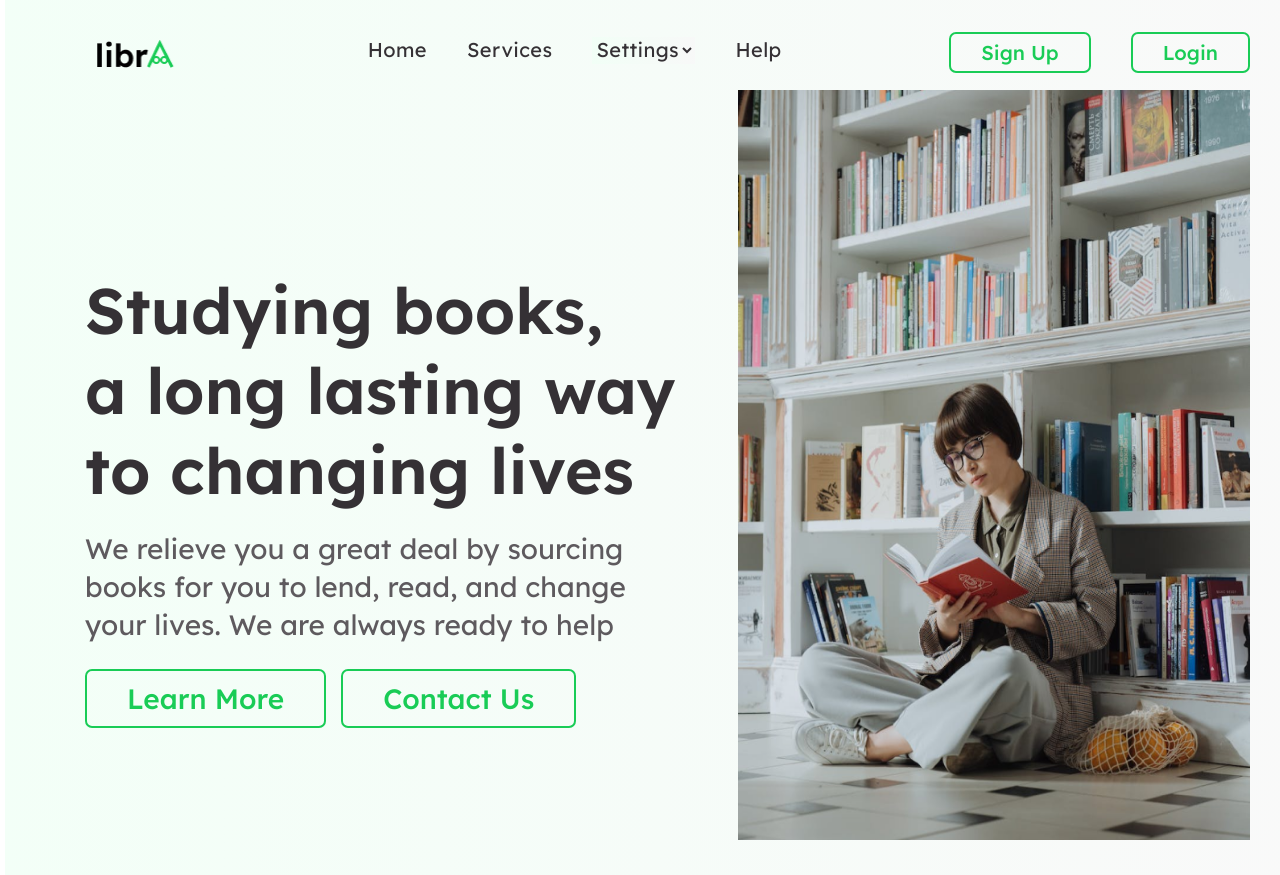
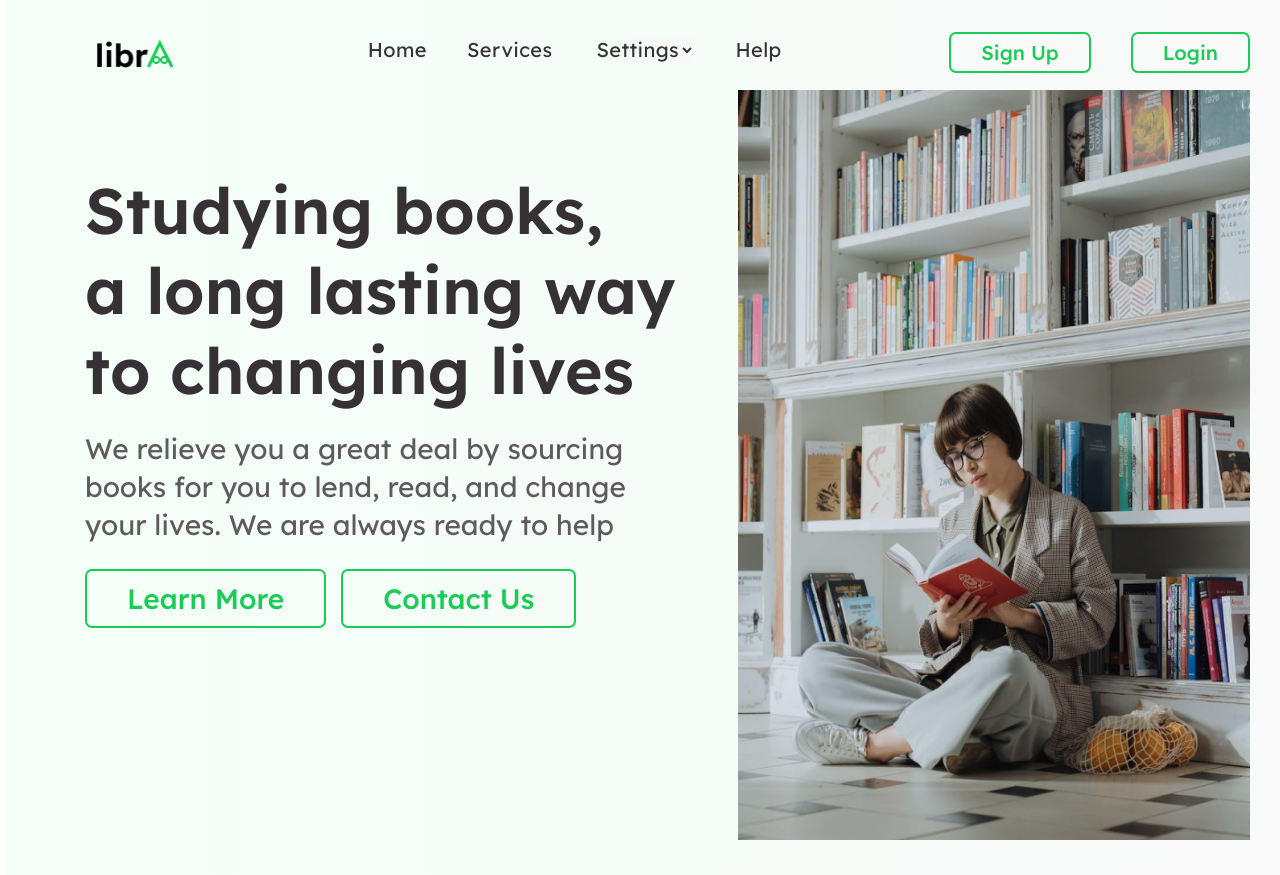
Before and after one commit to Nifix001/Libra, a React (Create React App) app: page / in a window 1280 px wide. Built offline with nearby package versions, Linux system fonts and the light colour scheme.

Commit message:
New commit

```diff
--- a/src/index.css
+++ b/src/index.css
@@ -90,7 +90,7 @@ header nav a select{
 }
 
 .home-layout1 > div{
-  padding: 180px 20px 50px 80px;
+  padding: 80px 20px 50px 80px;
   width: 55%;
 }
 
```
